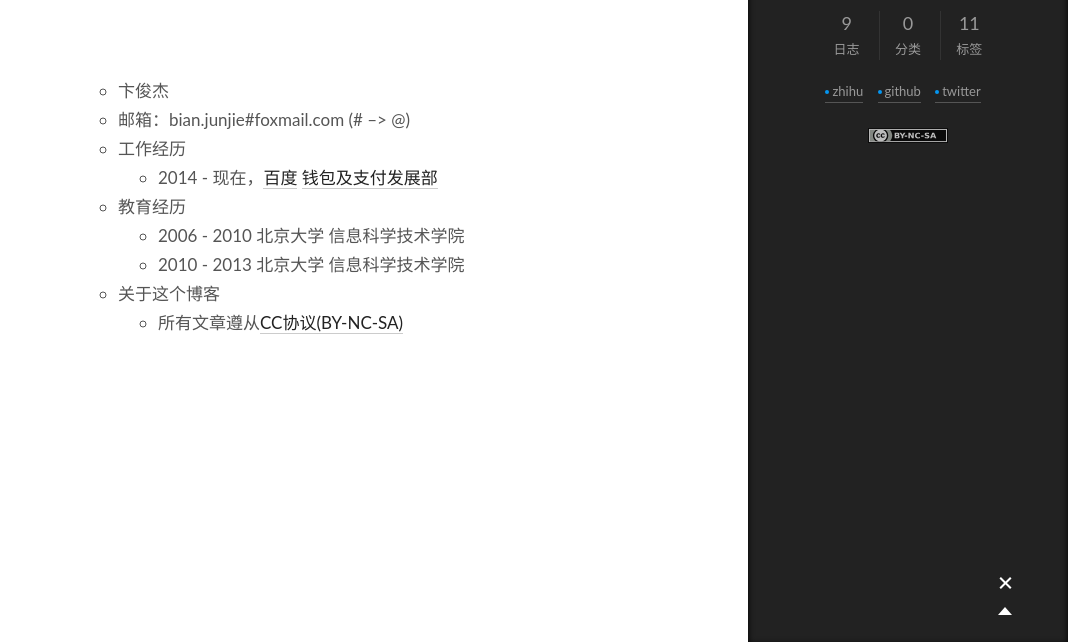
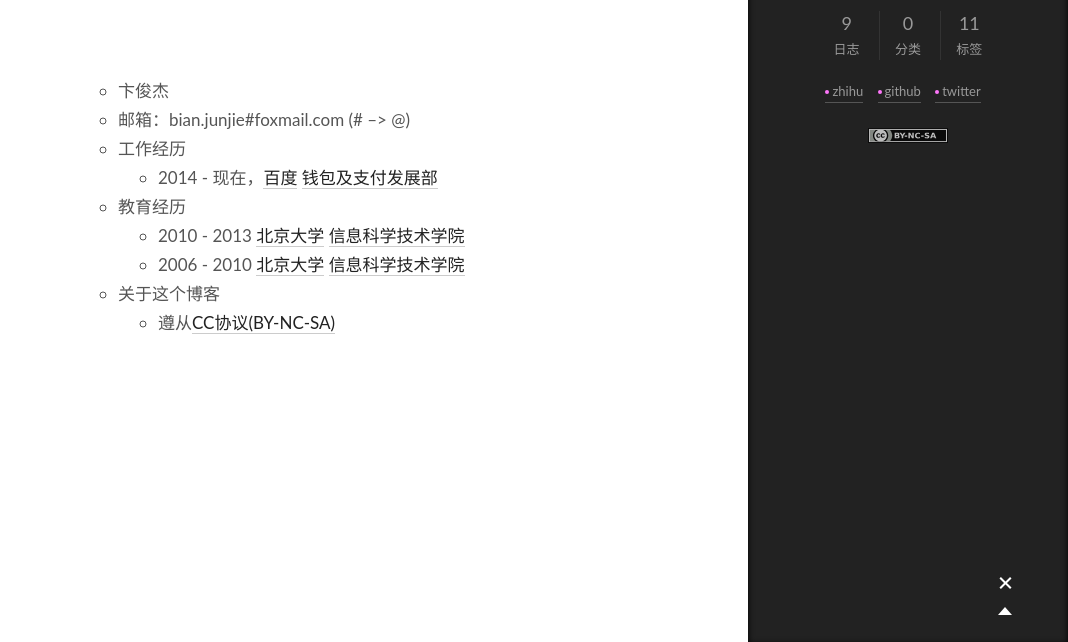
Before and after one commit to readandthink/readandthink.github.io, a plain HTML site: page about/index.html in a window 1280 px wide. Shown: the part 158-800 px from the top of the page, without its empty margins (212-1280 px from the left). Drawn offline with Linux system fonts and the light colour scheme; a script that the page names is missing.

Commit message:
Site updated: 2015-11-20 16:29:04

```diff
--- a/about/index.html
+++ b/about/index.html
@@ -49,7 +49,7 @@
 &amp;#x90AE;&amp;#x7BB1;&amp;#xFF1A;bian.junjie#foxmail.com (# &amp;#x2013;&amp;gt; @)
 &amp;#x5DE5;&amp;#x4F5C;&amp;#x7ECF;&amp;#x5386;
 2014 - &amp;#x73B0;&amp;#x5728;&amp;#xFF0C;&amp;#x767E;&amp;#x5EA6; &amp;#x94B1;&amp;#x5305;&amp;#x53CA;&amp;#x">
-<meta property="og:updated_time" content="2015-11-20T08:19:09.000Z">
+<meta property="og:updated_time" content="2015-11-20T08:25:35.000Z">
 <meta name="twitter:card" content="summary">
 <meta name="twitter:title" content="about">
 <meta name="twitter:description" content="&amp;#x535E;&amp;#x4FCA;&amp;#x6770;
@@ -198,12 +198,12 @@
 </ul>
 </li>
 <li>&#x6559;&#x80B2;&#x7ECF;&#x5386;<ul>
-<li>2006 - 2010 &#x5317;&#x4EAC;&#x5927;&#x5B66; &#x4FE1;&#x606F;&#x79D1;&#x5B66;&#x6280;&#x672F;&#x5B66;&#x9662; </li>
-<li>2010 - 2013 &#x5317;&#x4EAC;&#x5927;&#x5B66; &#x4FE1;&#x606F;&#x79D1;&#x5B66;&#x6280;&#x672F;&#x5B66;&#x9662;</li>
+<li>2010 - 2013 <a href="http://www.pku.edu.cn" target="_blank" rel="external">&#x5317;&#x4EAC;&#x5927;&#x5B66;</a> <a href="http://www.klmp.pku.edu.cn" target="_blank" rel="external">&#x4FE1;&#x606F;&#x79D1;&#x5B66;&#x6280;&#x672F;&#x5B66;&#x9662;</a></li>
+<li>2006 - 2010 <a href="http://www.pku.edu.cn" target="_blank" rel="external">&#x5317;&#x4EAC;&#x5927;&#x5B66;</a> <a href="http://eecs.pku.edu.cn" target="_blank" rel="external">&#x4FE1;&#x606F;&#x79D1;&#x5B66;&#x6280;&#x672F;&#x5B66;&#x9662;</a></li>
 </ul>
 </li>
 <li>&#x5173;&#x4E8E;&#x8FD9;&#x4E2A;&#x535A;&#x5BA2;<ol>
-<li>&#x6240;&#x6709;&#x6587;&#x7AE0;&#x9075;&#x4ECE;<a href="http://creativecommons.org/licenses/by-nc-sa/4.0/" target="_blank" rel="external">CC&#x534F;&#x8BAE;(BY-NC-SA)</a></li>
+<li>&#x9075;&#x4ECE;<a href="http://creativecommons.org/licenses/by-nc-sa/4.0/" target="_blank" rel="external">CC&#x534F;&#x8BAE;(BY-NC-SA)</a></li>
 </ol>
 </li>
 </ul>
--- a/css/main.css
+++ b/css/main.css
@@ -1055,7 +1055,7 @@ body {
   width: 4px;
   height: 4px;
   border-radius: 50%;
-  background: #0496f1;
+  background: #fe75fa;
 }
 .sidebar-nav {
   margin: 0;
```
